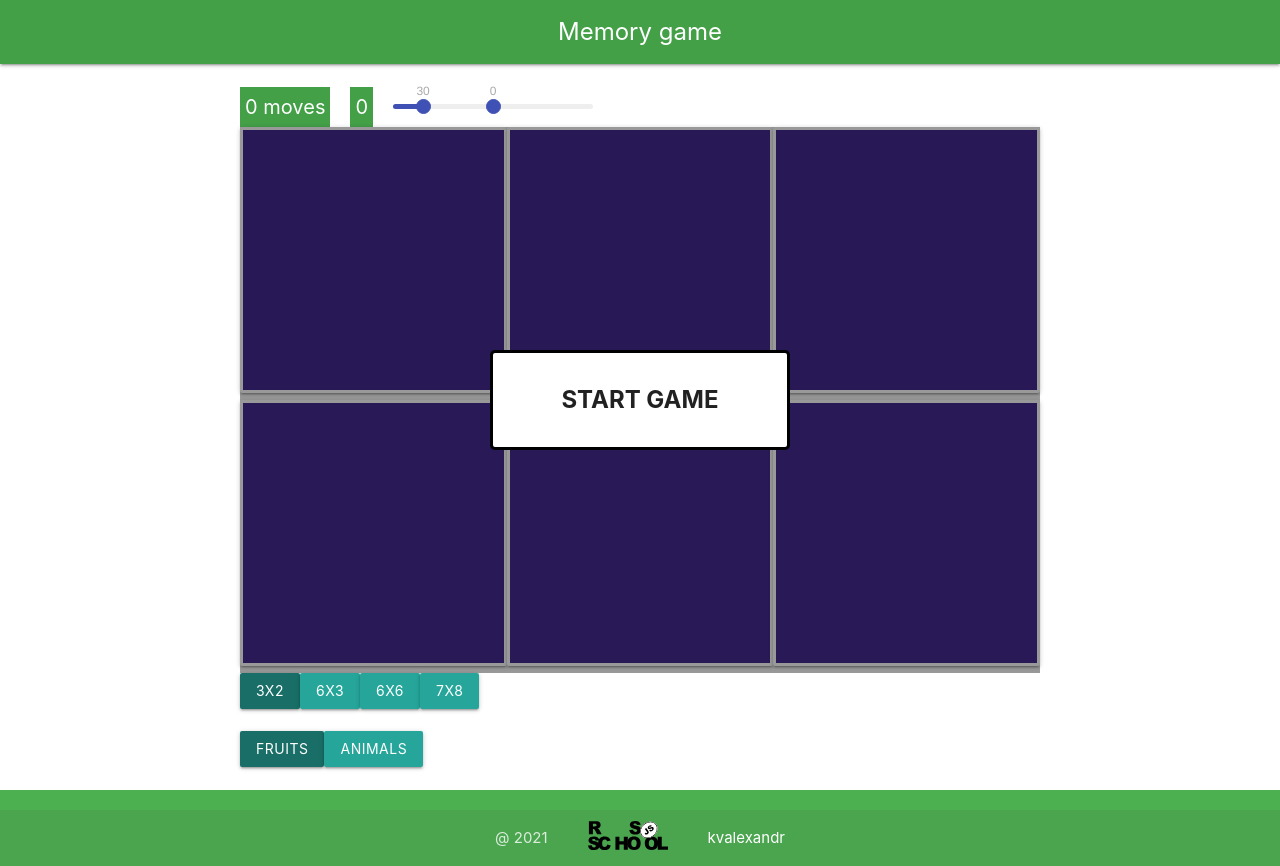
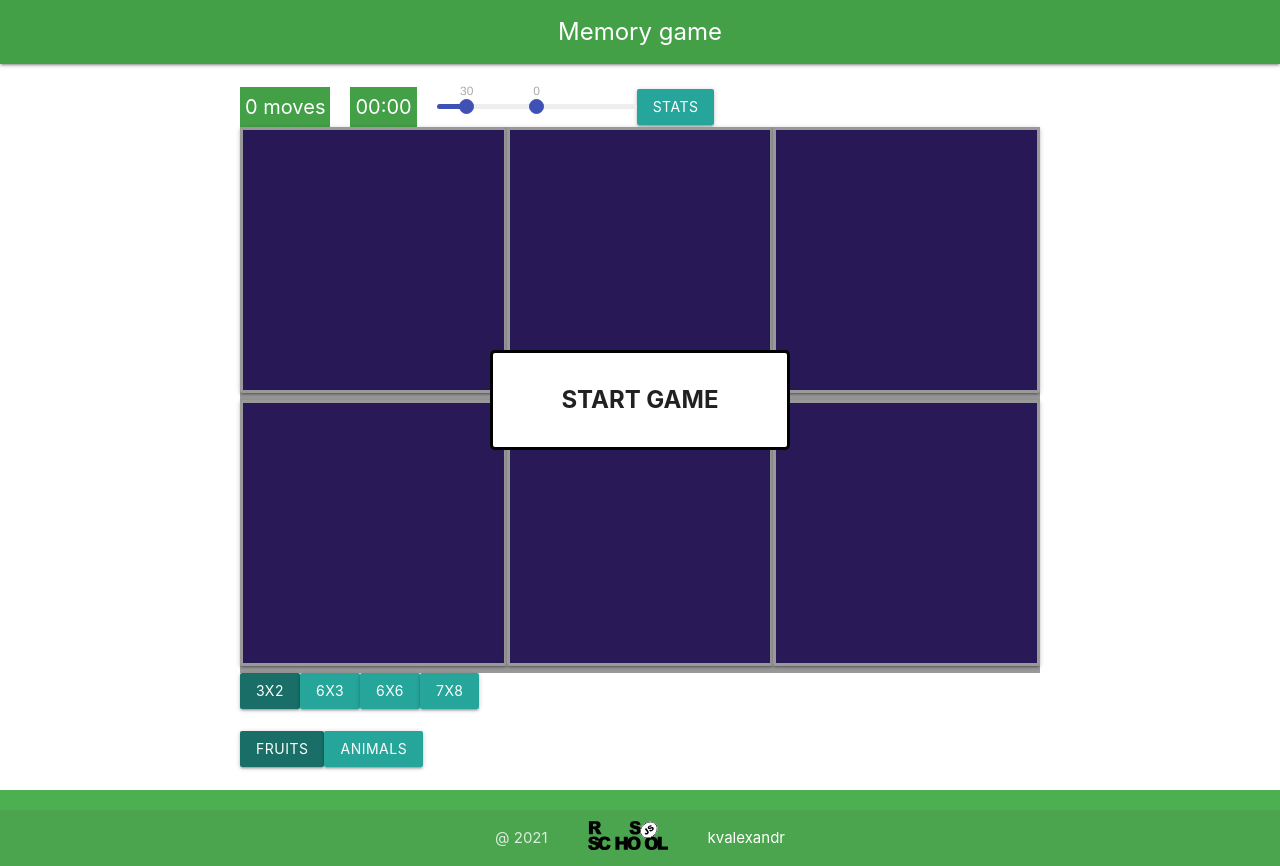
Before and after one commit to kvalexandr/react-game, a React (Create React App) app: page / in a window 1280 px wide. Built offline with nearby package versions, Linux system fonts and the light colour scheme.

Commit message:
feat: stats

```diff
--- a/package.json
+++ b/package.json
@@ -9,6 +9,7 @@
     "react": "^17.0.1",
     "react-dom": "^17.0.1",
     "react-input-range": "^1.3.0",
+    "react-modal": "^3.12.1",
     "react-scripts": "4.0.3",
     "web-vitals": "^1.0.1"
   },
--- /dev/null
+++ b/src/components/Stats.jsx
@@ -0,0 +1,42 @@
+import React from 'react';
+import Modal from 'react-modal';
+import { getStorage, getTimeText } from '../utils/utils';
+
+function Stats(props) {
+  const { viewStats, viewStatsModal } = props;
+  const stats = getStorage('mg_stats');
+
+  return (
+    <Modal
+      isOpen={viewStats}
+    >
+      <button className="btn" onClick={viewStatsModal}>Close stats</button>
+
+      <table className="striped">
+        <thead>
+          <tr>
+            <th>Date</th>
+            <th>Size</th>
+            <th>Moves</th>
+            <th>Time</th>
+          </tr>
+        </thead>
+
+        <tbody>
+          {
+            stats.map(item => (
+              <tr>
+                <td>{item.date}</td>
+                <td>{item.size}</td>
+                <td>{item.moves}</td>
+                <td>{getTimeText(item.timer)}</td>
+              </tr>
+            ))
+          }
+        </tbody>
+      </table>
+    </Modal>
+  );
+}
+
+export { Stats };
--- a/src/index.css
+++ b/src/index.css
@@ -143,3 +143,16 @@ nav {
 .active {
   background-color: #196f67;
 }
+
+.ReactModal__Overlay {
+  z-index: 100;
+}
+
+.ReactModal__Body--open {
+  overflow: hidden;
+}
+
+.ReactModal__Content {
+  max-width: 400px;
+  margin: auto;
+}
--- a/src/layout/Main.jsx
+++ b/src/layout/Main.jsx
@@ -1,8 +1,9 @@
 import React, { Component } from 'react';
 import { Card } from '../components/Card';
+import { Stats } from '../components/Stats';
 import { Settings } from '../components/Settings';
 import { sizeField, cardsType } from '../config/settings';
-import { shuffleArray } from '../utils/utils';
+import { shuffleArray, getStorage, addStorage, getTimeText } from '../utils/utils';
 import InputRange from 'react-input-range';
 
 class Main extends Component {
@@ -18,7 +19,8 @@ class Main extends Component {
     moves: 0,
     timer: 0,
     sound: 30,
-    music: 0
+    music: 0,
+    viewStats: false
   };
 
   startGame = () => {
@@ -45,6 +47,16 @@ class Main extends Component {
     });
     this.audioFon.pause();
     clearInterval(this.timerId);
+
+    const stats = getStorage('mg_stats');
+    const size = sizeField[this.state.sizeFieldIndex];
+    stats.unshift({
+      timer: this.state.timer,
+      moves: this.state.moves,
+      date: new Date().toLocaleString(),
+      size: `${size.rows}x${size.cols}`
+    });
+    addStorage(stats.slice(0, 10), 'mg_stats');
   }
 
   generateCard = (sizeFieldIndex) => {
@@ -128,6 +140,10 @@ class Main extends Component {
     this.setCardIsHidden(card.id, false);
   }
 
+  viewStatsModal = () => {
+    this.setState(prevState => ({ viewStats: !prevState.viewStats }));
+  }
+
   componentDidMount() {
     const { sizeFieldIndex, cardsTypeIndex, sound, music } = this.state;
     this.generateCard(sizeFieldIndex, cardsTypeIndex);
@@ -192,13 +208,14 @@ class Main extends Component {
   }
 
   render() {
-    const { sizeFieldIndex, cardsTypeIndex, cards, isStarted, isFinished, moves, timer } = this.state;
+    const { sizeFieldIndex, cardsTypeIndex, cards, isStarted, isFinished, moves, timer, viewStats } = this.state;
 
     return (
       <main className="content">
+
         <div className="stats game-content">
           <div className="moves stats-block">{moves} moves</div>
-          <div className="timer stats-block">{timer}</div>
+          <div className="timer stats-block">{getTimeText(timer)}</div>
           <div className="sound">
             <InputRange
               maxValue={100}
@@ -213,7 +230,9 @@ class Main extends Component {
               value={this.state.music}
               onChange={music => this.setState({ music })} />
           </div>
+          <button className="btn" onClick={this.viewStatsModal}>Stats</button>
         </div>
+
         <div className="game game-content">
           <div className={`overlay${isStarted ? ' hidden' : ''}`}></div>
           <div
@@ -231,6 +250,10 @@ class Main extends Component {
             }
           </div>
 
+          <div className={`table-stats${!viewStats ? ' hidden' : ''}`}>
+            Stats
+          </div>
+          <Stats viewStats={viewStats} viewStatsModal={this.viewStatsModal} />
           <div className="cards">
             {cards.map(card =>
               <Card
--- a/src/utils/utils.js
+++ b/src/utils/utils.js
@@ -1,3 +1,27 @@
 export const shuffleArray = (array) => {
   return array.sort(() => Math.random() - 0.5);
 }
+
+export const getStorage = (storageName) => {
+  const data = JSON.parse(localStorage.getItem(storageName) || '[]');
+  return data;
+}
+
+export const addStorage = (data, storageName) => {
+  localStorage.setItem(storageName, JSON.stringify(data));
+}
+
+export function getTime(timer) {
+  let minute = Math.floor(timer / 60);
+  minute = minute < 10 ? `0${minute}` : minute;
+
+  let second = timer - minute * 60;
+  second = second < 10 ? `0${second}` : second;
+
+  return [minute, second];
+}
+
+export function getTimeText(timer) {
+  const [minute, second] = getTime(timer);
+  return `${minute}:${second}`;
+}
```
Also changed, not shown: 1 other file (tests, documents, lock files or other folders).
